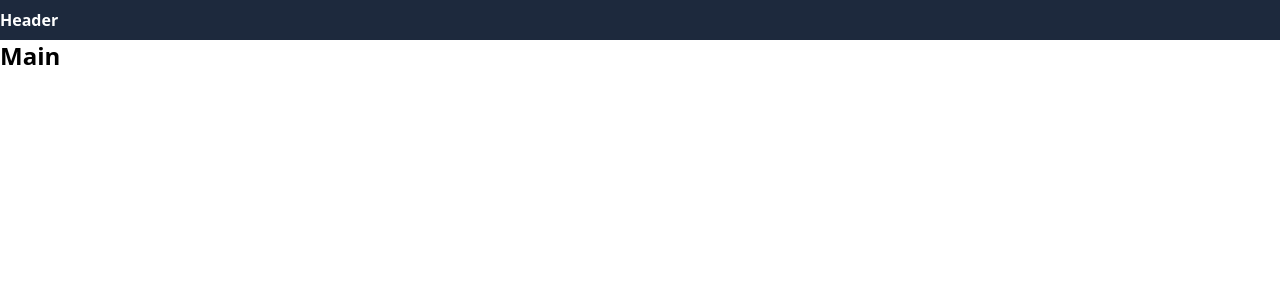
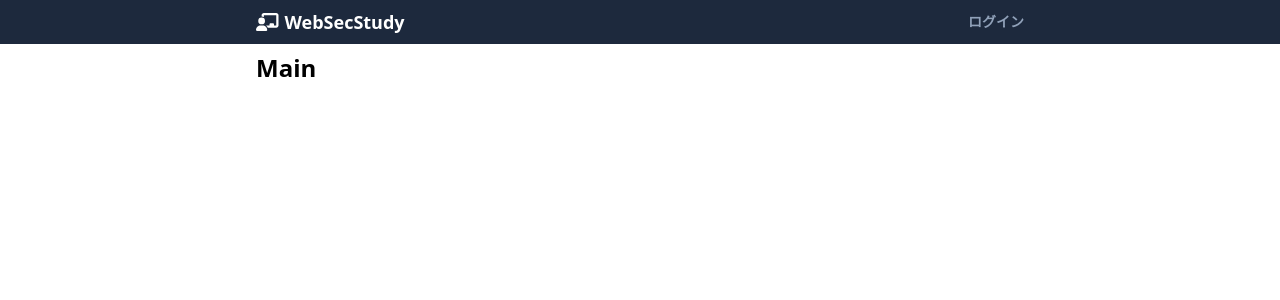
Before and after one commit to ai10pro/my-sec-study-app, a Next.js app: page / in a window 1280 px wide. Shown: the top 300 px of the page. Built offline with nearby package versions, Linux system fonts and the light colour scheme.

Commit message:
:sparkles: Headerをコンポーネント化

```diff
--- /dev/null
+++ b/src/app/_components/Header.tsx
@@ -0,0 +1,47 @@
+"use client";
+
+import NextLink from "next/link";
+
+import { useRouter } from "next/navigation";
+import { FontAwesomeIcon } from "@fortawesome/react-fontawesome";
+import { faChalkboardUser } from "@fortawesome/free-solid-svg-icons";
+
+import { twMerge } from "tailwind-merge";
+
+const Header: React.FC = () => {
+  const router = useRouter();
+
+  return (
+    <header>
+      <div className="bg-slate-800 py-2">
+        <div
+          className={twMerge(
+            "mx-4 max-w-3xl md:mx-auto",
+            "flex items-center justify-between",
+            "text-lg font-bold text-white",
+          )}
+        >
+          <div>
+            <NextLink href="/">
+              <FontAwesomeIcon icon={faChalkboardUser} className="mr-1.5" />
+              WebSecStudy
+            </NextLink>
+          </div>
+          <div
+            className={twMerge(
+              "ml-2 text-sm text-slate-400",
+              "cursor-pointer hover:text-white",
+            )}
+            onClick={() => {
+              router.push("/login");
+            }}
+          >
+            ログイン
+          </div>
+        </div>
+      </div>
+    </header>
+  );
+};
+
+export default Header;
--- a/src/app/layout.tsx
+++ b/src/app/layout.tsx
@@ -1,5 +1,8 @@
 import type { Metadata } from "next";
 import "./globals.css";
+import Header from "@/app/_components/Header";
+import "@fortawesome/fontawesome-svg-core/styles.css";
+import { config } from "@fortawesome/fontawesome-svg-core";
 
 export const metadata: Metadata = {
   title: "My-Sec-Study-app",
@@ -15,10 +18,8 @@ const RootLayout: React.FC<Props> = (props) => {
   return (
     <html lang="ja">
       <body>
-        <header>
-          <div className="bg-slate-800 text-white font-bold py-2">Header</div>
-        </header>
-        <div>{children}</div>
+        <Header />
+        <main className="mx-4 mt-2 max-w-3xl md:mx-auto">{props.children}</main>
       </body>
     </html>
   );
```
